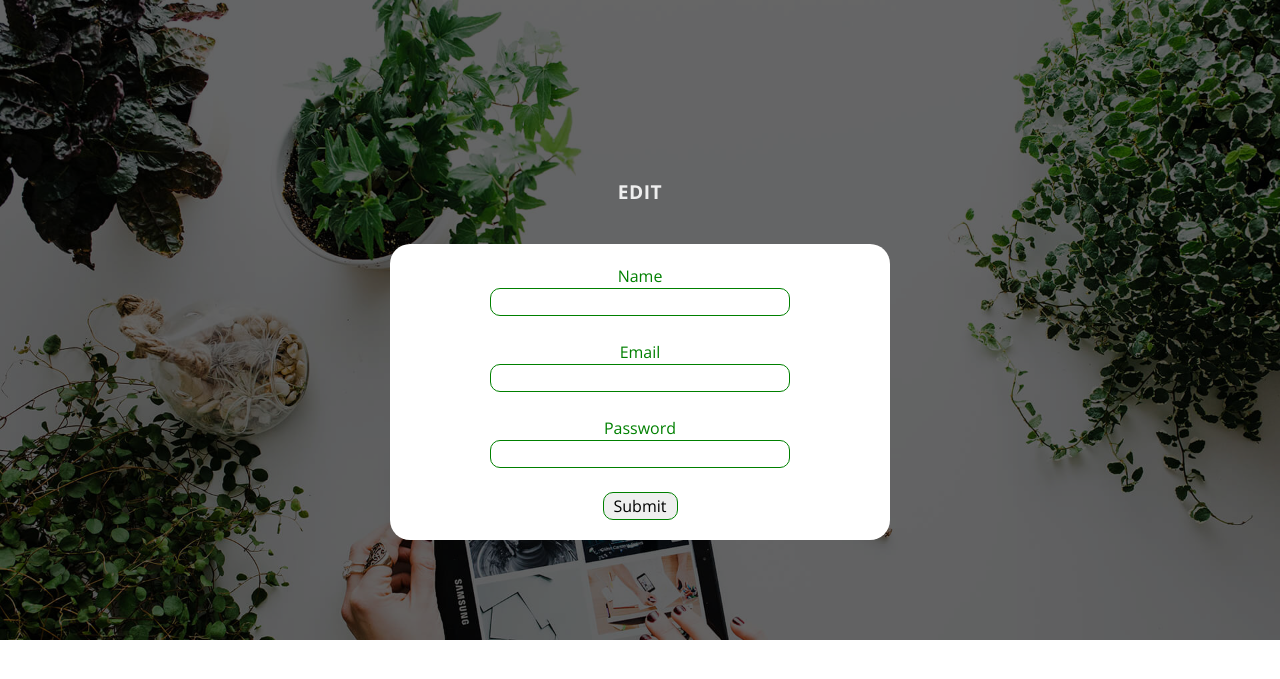
After one commit to alininja83/mobtani, a PHP site: page /forms/edit.php in a window 1280 px wide. The commit adds this page. Shown: the top 679 px of the page. Run offline with PHP 8.4, Linux system fonts and the light colour scheme.

Commit message:
چناری نکن اینکارو :)

```diff
--- /dev/null
+++ b/forms/edit.php
@@ -0,0 +1,48 @@
+<!DOCTYPE html>
+<html lang="en">
+<head>
+    <meta charset="UTF-8">
+    <meta name="viewport" content="width=device-width, initial-scale=1.0">
+    <title>فرم ثبت نام</title>
+    <?php include "../partials/bootstrap_head.php";?>
+    <style>
+        form {
+            background-color: white;
+            color: green;
+            width: 500px;
+            margin: auto;
+            padding: 20px 0 20px 0;
+            border-radius: 20px;
+        }
+        form label {
+            display: block;
+        }
+        form input, form textarea {
+            border: 1px solid green;
+            border-radius: 10px;
+            width: 60%;
+        }
+</style>
+</head>
+<body>
+    <section id="hero" class="d-flex align-items-center">
+    <div class="container text-center position-relative" data-aos="fade-in" data-aos-delay="200">
+        <h2 style="font-weight:bolder;font-size:larger;">edit</h2>
+        <form action="func1.php" method="POST">
+            <label for="name">Name</label>
+            <input type="text" id="name" name="name" required><br><br>
+
+            <label for="email">Email</label>
+            <input type="email" id="email" name="email" required><br><br>
+
+            <label for="password">Password</label>
+            <input type="password" id="password" name="password" required><br><br>
+
+            <input type="submit" value="Submit" style="width: 15% !important;">
+        </form>
+    </div>
+    </section>
+    <?php include "../partials/bootstrap_body.php";
+    ?>
+</body>
+</html>
```
Also changed, not shown: admin/admin_panel.php (+7 -2 lines).
